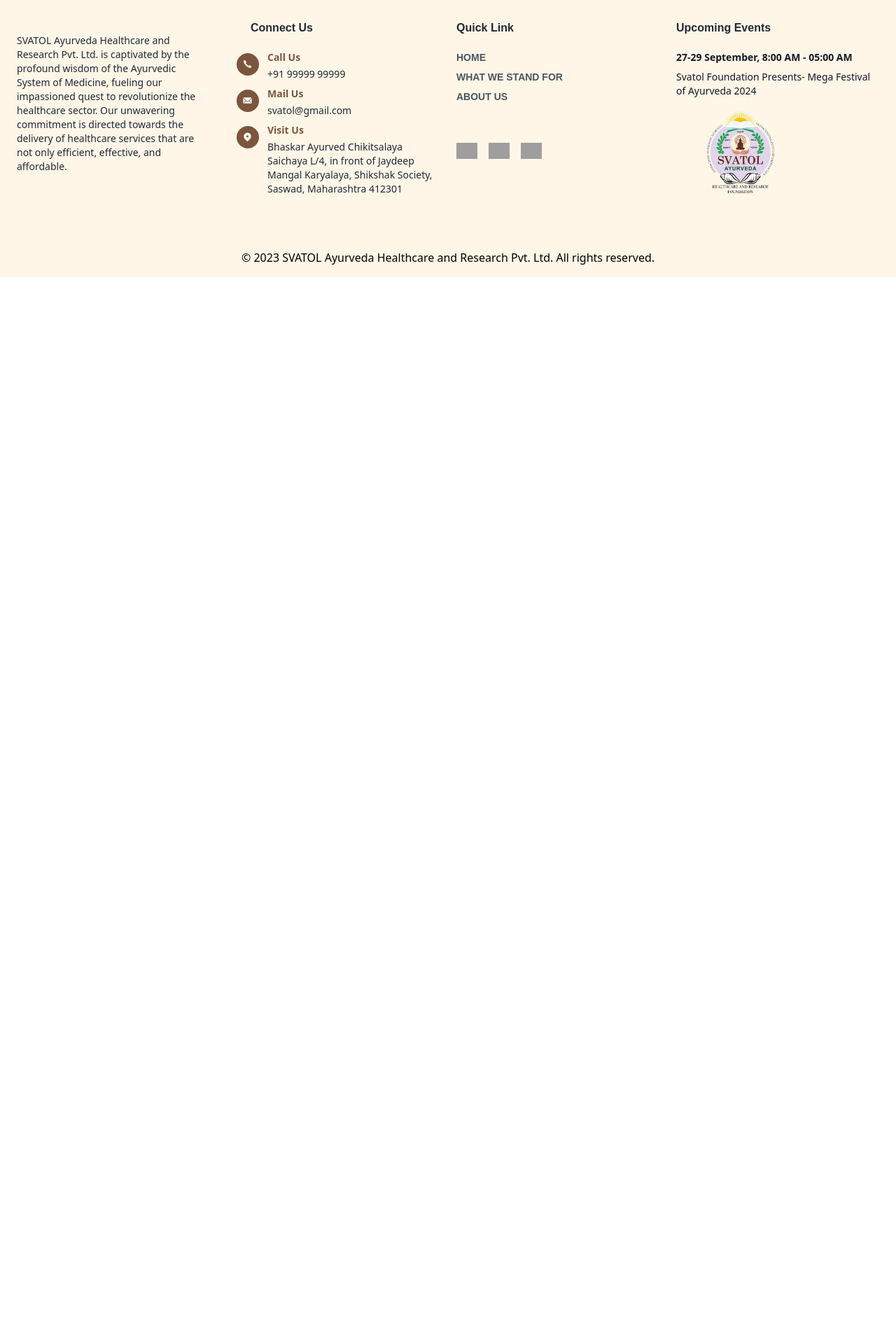
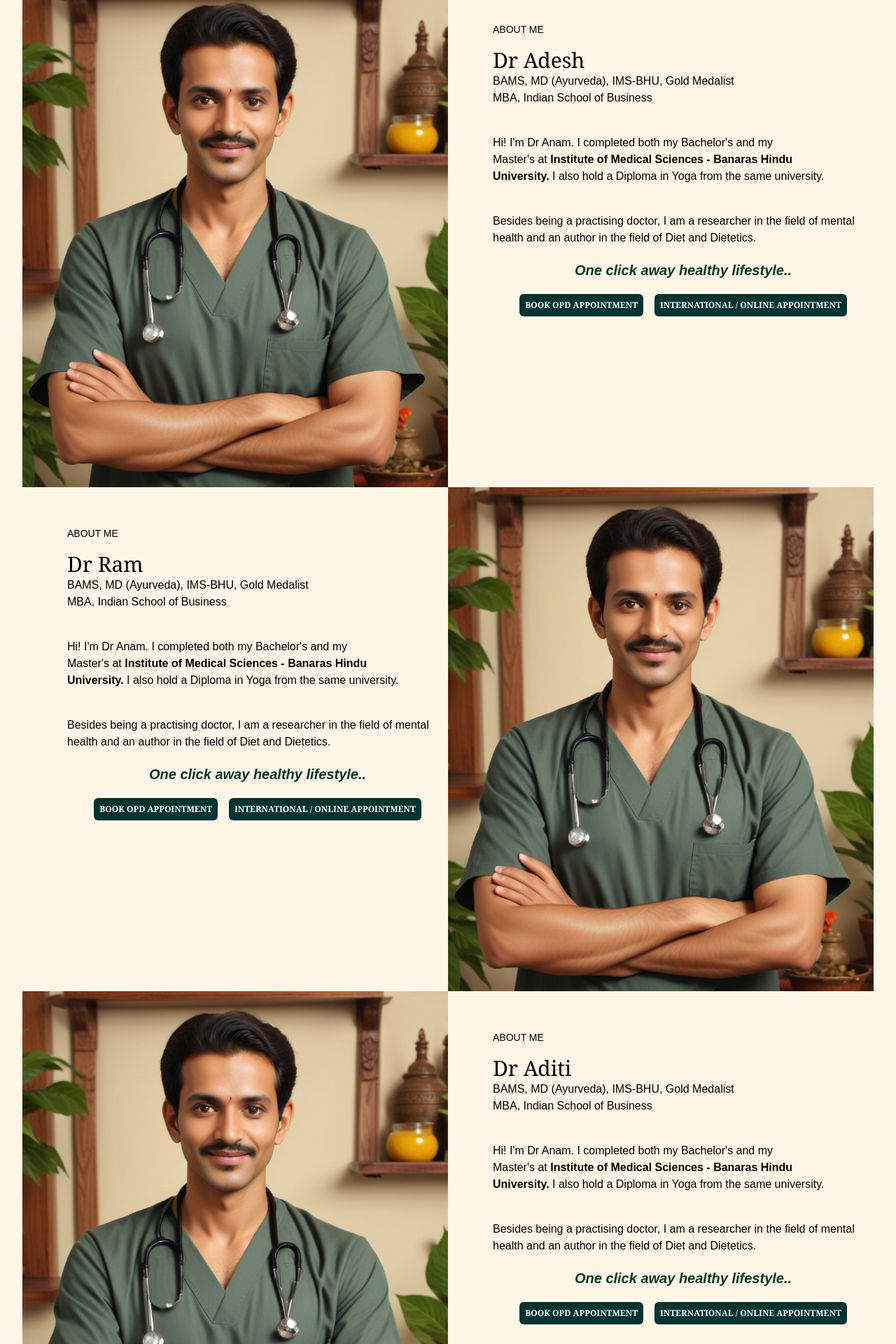
Before and after one commit to tipic2024/Svatol_Website, a React (Create React App) app: page /List_of_doctors in a window 1280 px wide. Shown: the part 80-2000 px from the top of the page at 70% size. Before the commit the page ends 800 px from the top, so only its background shows below. Built offline with nearby package versions, Linux system fonts and the light colour scheme; grey boxes are pictures that could not be loaded.

Commit message:
v1.0 21-6-24

```diff
--- a/src/App.js
+++ b/src/App.js
@@ -26,6 +26,7 @@
 import FeaturdArticles from './components/About_Svtol_Read_More/FeaturdArticles';
 import SuccessStories from './components/About_Svtol_Read_More/SussessStories';
 import International_Appointement from './components/International_Appointement'
+import Directors_Details from './components/Directors_Details';
 // Keyframes for pulsating animation
 const pulse = keyframes`
   0% {
@@ -96,6 +97,8 @@
       <Route path="/Contactus" element={<Contactus/>}> </Route>
       <Route path="/book_appointment" element={<Booking/>}> </Route>
       <Route path="/BookEvent" element={<BookEvent/>}> </Route>
+      <Route path="/List_of_doctors" element={<Directors_Details/>}> </Route>
+
 
 
       <Route path="/sr_Annual" element={<Annualroutinecheckup/>}> </Route>
@@ -116,6 +119,7 @@
 
 
 
+
     </Routes>
     <Footer/>
     </BrowserRouter>
--- /dev/null
+++ b/src/components/Directors_Details.js
@@ -0,0 +1,279 @@
+import React from 'react';
+import { Link } from 'react-router-dom';
+
+function Directors_Details() {
+  return (
+    <>
+    <div className="bg-[#FFF6E7] flex justify-center  lg:h-[90vh]">
+      <div className="w-[95%] flex flex-col md:flex-row">
+        <div className="md:w-1/2 h-64 md:h-auto">
+          <img src={require('./a1.jpeg')} className="object-cover w-full h-full" alt="Doctor" />
+        </div>
+        <div className="w-full md:w-1/2 flex flex-col lg:mt-14 md:pl-16">
+          <div>
+            <h1 className="text-sm uppercase">About me</h1>
+            <h1 className="font-serif text-3xl mt-4">Dr Adesh</h1>
+            <h1 className="">BAMS, MD (Ayurveda), IMS-BHU, Gold Medalist</h1>
+            <h1 className="lg:flex">MBA, Indian School of Business</h1>
+          </div>
+          <div className="mt-4 md:mt-10">
+            <p className="text-md text-balance">Hi! I'm Dr Anam. I completed both my Bachelor's and my Master's at <span className="font-bold">Institute of Medical Sciences - Banaras Hindu University.</span> I also hold a Diploma in Yoga from the same university.</p>
+            <p className="text-md mt-4 md:mt-10">Besides being a practising doctor, I am a researcher in the field of mental health and an author in the field of Diet and Dietetics.</p>
+          </div>
+          <div>
+  <h1 className='mt-5 text-[#003425] text-center text-lg sm:text-xl  md:text-xl italic font-bold'>
+  One click away  healthy lifestyle..
+  </h1>
+</div>
+
+<div className='flex flex-col sm:flex-row items-center justify-center mt-5 '>
+  <Link className='mb-3 sm:mb-0 sm:mr-3' to="/book_appointment">
+    <button
+      className='
+        content-center
+        font-serif
+        font-bold
+        text-xs
+        p-2
+        uppercase
+        text-white
+        hover:text-[#7B553C]
+        hover:bg-[#90EE90]
+        bg-[#003430]
+        border-[#2f902f]
+        border-solid
+        border-0
+        drop-shadow-mds
+        mb-4
+        rounded-md
+      '
+      whileHover={{ scale: 1.1 }}
+      whileTap={{ scale: 0.95 }}
+    >
+      Book OPD Appointment
+    </button>
+  </Link>
+
+  <Link className='sm:ml-1' to="/International">
+    <button
+      className='
+        content-center
+        font-serif
+        font-bold
+        text-xs
+        p-2
+        uppercase
+        text-white
+        hover:text-[#7B553C]
+        hover:bg-[#90EE90]
+        bg-[#003430]
+        border-[#2f902f]
+        border-solid
+        border-0
+        drop-shadow-mds
+        mb-4
+        rounded-md
+      '
+      whileHover={{ scale: 1.1 }}
+      whileTap={{ scale: 0.95 }}
+    >
+      International / Online Appointment
+    </button>
+  </Link>
+</div>
+
+
+          {/* <div>
+            <button className="bg-transparent hover:bg-blue-500 text-blue-700 font-semibold hover:text-white py-2 px-4 border border-blue-500 hover:border-transparent rounded">
+              Know more
+            </button>
+          </div> */}
+        </div>
+      </div>
+    </div>
+
+
+    <div className="bg-[#FFF6E7] flex justify-center  lg:h-[90vh]">
+        <div className="w-[95%] flex flex-col md:flex-row">
+          <div className="order-2 md:order-1 w-full md:w-1/2 flex flex-col lg:mt-14 md:pl-16">
+            <div>
+              <h1 className="text-sm uppercase">About me</h1>
+              <h1 className="font-serif text-3xl mt-4">Dr Ram</h1>
+              <h1 className="">BAMS, MD (Ayurveda), IMS-BHU, Gold Medalist</h1>
+              <h1 className="lg:flex">MBA, Indian School of Business</h1>
+            </div>
+            <div className="mt-4 md:mt-10">
+              <p className="text-md text-balance">Hi! I'm Dr Anam. I completed both my Bachelor's and my Master's at <span className="font-bold">Institute of Medical Sciences - Banaras Hindu University.</span> I also hold a Diploma in Yoga from the same university.</p>
+              <p className="text-md mt-4 md:mt-10">Besides being a practising doctor, I am a researcher in the field of mental health and an author in the field of Diet and Dietetics.</p>
+            </div>
+            <div>
+            <h1 className='mt-5 text-[#003425] text-center text-lg sm:text-xl md:text-xl font-bold do italic '>
+    One click away  healthy lifestyle..
+  </h1>
+</div>
+
+<div className='flex flex-col sm:flex-row items-center justify-center mt-5'>
+  <Link className='mb-3 sm:mb-0 sm:mr-3' to="/book_appointment">
+    <button
+      className='
+        content-center
+        font-serif
+        font-bold
+        text-xs
+        p-2
+        uppercase
+        text-white
+        hover:text-[#7B553C]
+        hover:bg-[#90EE90]
+        bg-[#003430]
+        border-[#2f902f]
+        border-solid
+        border-0
+        drop-shadow-mds
+        mb-4
+        rounded-md
+      '
+      whileHover={{ scale: 1.1 }}
+      whileTap={{ scale: 0.95 }}
+    >
+      Book OPD Appointment
+    </button>
+  </Link>
+
+  <Link className='sm:ml-1' to="/International">
+    <button
+      className='
+        content-center
+        font-serif
+        font-bold
+        text-xs
+        p-2
+        uppercase
+        text-white
+        hover:text-[#7B553C]
+        hover:bg-[#90EE90]
+        bg-[#003430]
+        border-[#2f902f]
+        border-solid
+        border-0
+        drop-shadow-mds
+        mb-4
+        rounded-md
+      '
+      whileHover={{ scale: 1.1 }}
+      whileTap={{ scale: 0.95 }}
+    >
+      International / Online Appointment
+    </button>
+  </Link>
+</div>
+
+
+                {/* <div>
+                  <button className="bg-transparent hover:bg-blue-500 text-blue-700 font-semibold hover:text-white py-2 px-4 border border-blue-500 hover:border-transparent rounded">
+                    Know more
+                  </button>
+                </div> */}
+          </div>
+          <div className="order-1 md:order-2 md:w-1/2 h-64 md:h-auto">
+            <img src={require('./a1.jpeg')} className="object-cover w-full h-full" alt="Doctor" />
+          </div>
+        </div>
+      </div>
+
+
+
+
+<div className="bg-[#FFF6E7] flex justify-center  lg:h-[90vh]">
+<div className="w-[95%] flex flex-col md:flex-row">
+  <div className="md:w-1/2 h-64 md:h-auto">
+    <img src={require('./a1.jpeg')} className="object-cover w-full h-full" alt="Doctor" />
+  </div>
+  <div className="w-full md:w-1/2 flex flex-col lg:mt-14 md:pl-16">
+    <div>
+      <h1 className="text-sm uppercase">About me</h1>
+      <h1 className="font-serif text-3xl mt-4">Dr Aditi</h1>
+      <h1 className="">BAMS, MD (Ayurveda), IMS-BHU, Gold Medalist</h1>
+      <h1 className="lg:flex">MBA, Indian School of Business</h1>
+    </div>
+    <div className="mt-4 md:mt-10">
+      <p className="text-md text-balance">Hi! I'm Dr Anam. I completed both my Bachelor's and my Master's at <span className="font-bold">Institute of Medical Sciences - Banaras Hindu University.</span> I also hold a Diploma in Yoga from the same university.</p>
+      <p className="text-md mt-4 md:mt-10">Besides being a practising doctor, I am a researcher in the field of mental health and an author in the field of Diet and Dietetics.</p>
+    </div>
+    <div>
+  <h1 className='mt-5 text-[#003425] text-center text-lg sm:text-xl md:text-xl italic font-bold'>
+  One click away  healthy lifestyle..
+  </h1>
+</div>
+
+<div className='flex flex-col sm:flex-row items-center justify-center mt-5'>
+  <Link className='mb-3 sm:mb-0 sm:mr-3' to="/book_appointment">
+    <button
+      className='
+        content-center
+        font-serif
+        font-bold
+        text-xs
+        p-2
+        uppercase
+        text-white
+        hover:text-[#7B553C]
+        hover:bg-[#90EE90]
+        bg-[#003430]
+        border-[#2f902f]
+        border-solid
+        border-0
+        drop-shadow-mds
+        mb-4
+        rounded-md
+      '
+      whileHover={{ scale: 1.1 }}
+      whileTap={{ scale: 0.95 }}
+    >
+      Book OPD Appointment
+    </button>
+  </Link>
+
+  <Link className='sm:ml-1' to="/International">
+    <button
+      className='
+        content-center
+        font-serif
+        font-bold
+        text-xs
+        p-2
+        uppercase
+        text-white
+        hover:text-[#7B553C]
+        hover:bg-[#90EE90]
+        bg-[#003430]
+        border-[#2f902f]
+        border-solid
+        border-0
+        drop-shadow-mds
+        mb-4
+        rounded-md
+      '
+      whileHover={{ scale: 1.1 }}
+      whileTap={{ scale: 0.95 }}
+    >
+      International / Online Appointment
+    </button>
+  </Link>
+</div>
+
+
+    {/* <div>
+      <button className="bg-transparent hover:bg-blue-500 text-blue-700 font-semibold hover:text-white py-2 px-4 border border-blue-500 hover:border-transparent rounded">
+        Know more
+      </button>
+    </div> */}
+  </div>
+</div>
+</div>
+
+</>
+  );
+}
+
+export default Directors_Details;
--- a/src/components/NB.js
+++ b/src/components/NB.js
@@ -104,8 +104,7 @@
 
                                     </li>
                                     <li className="border-b py-2">
-                                        <Link to="/what_we_stands_for" onClick={handleLinkClick} className="hover:text-[#7B553C] text-black text-[15px] font-bold block uppercase">List of Director</Link>
-
+                                        <Link to="/List_of_doctors" onClick={handleLinkClick} className="hover:text-[#7B553C] text-black text-[15px] font-bold block uppercase">List of Director</Link>
                                     </li>
                                 </ul>
                             </li>
```
